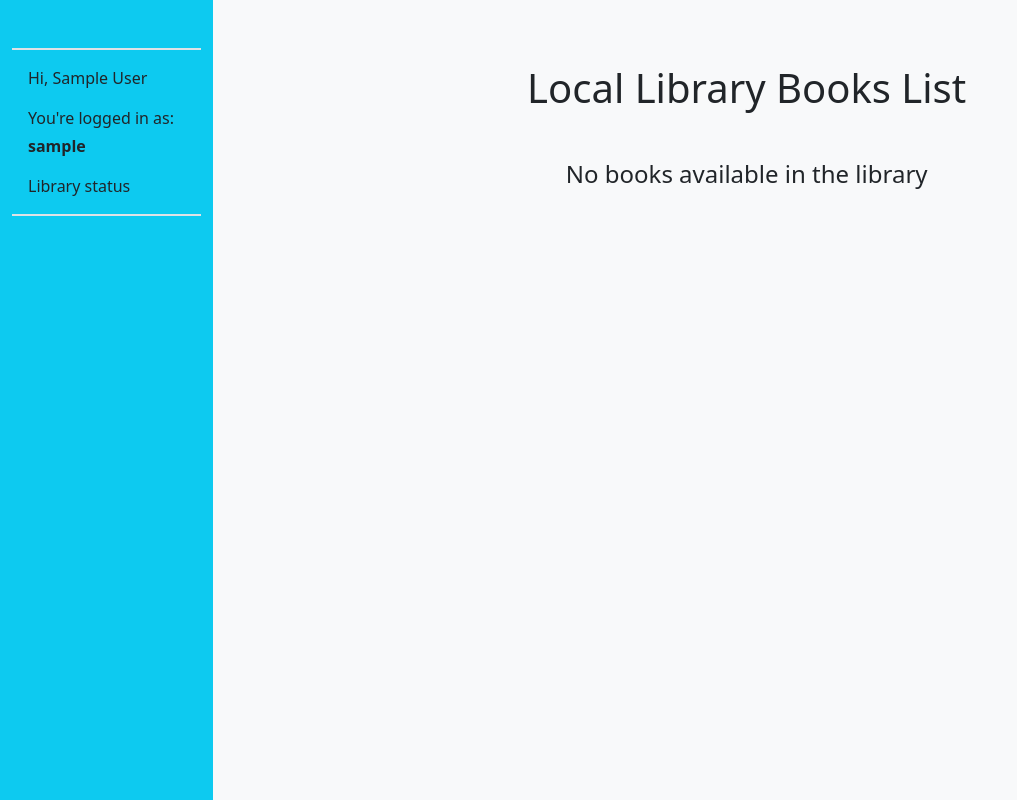
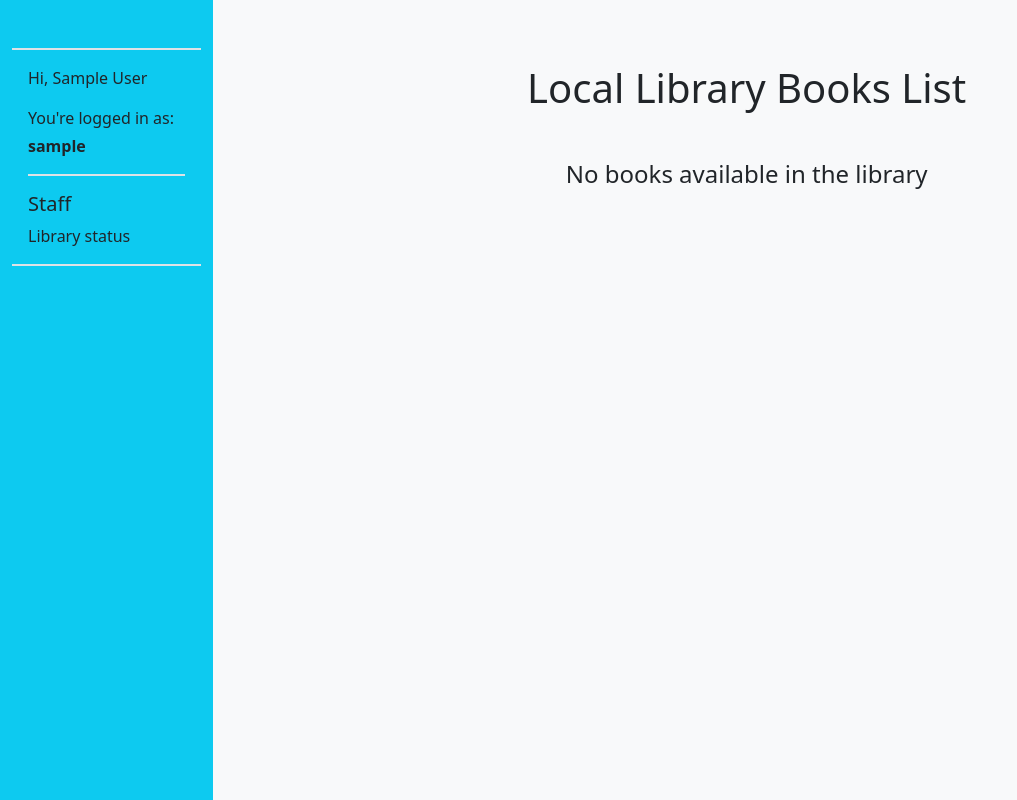
Before and after one commit to fuoridallarete/fuzzy-library, a Django app: page /library/books/ in a window 1280 px wide. Shown: the part 56-856 px from the top of the page, without its empty margins (0-1017 px from the left). Run offline with Django 3.2, Linux system fonts and the light colour scheme; the visitor is signed in with stand-in values (Sample User, id 1); data that the repository does not hold is empty.

Commit message:
style sidebar

```diff
--- a/library_project/library/templates/library/partials/_sidebar.html
+++ b/library_project/library/templates/library/partials/_sidebar.html
@@ -3,10 +3,13 @@
     <p class="mb-1">You're logged in as:</p>
     <p class="fw-bold">{{ user.get_username }}</p>
     {% if perms.library.can_mark_returned %}
-        <a
-          href="{% url 'library_status' %}"
-          class="text-decoration-none text-reset"
-        >Library status</a>
+        <div class="border-top border-2">
+            <h5 class="mt-3">Staff</h5>
+            <a
+              href="{% url 'library_status' %}"
+              class="text-decoration-none text-reset"
+            >Library status</a>
+        </div>
     {% else %}
         <a
           href="{% url 'my_borrowed' %}"
```
